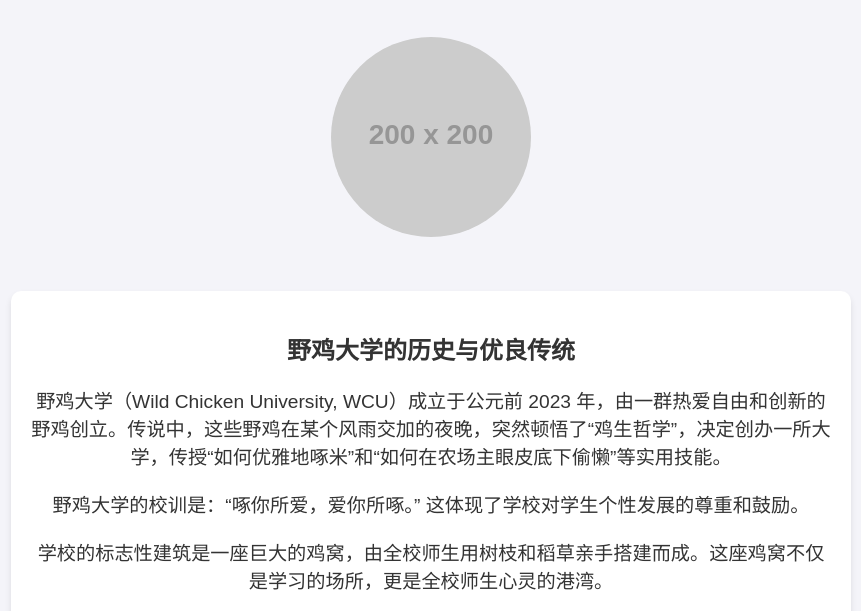
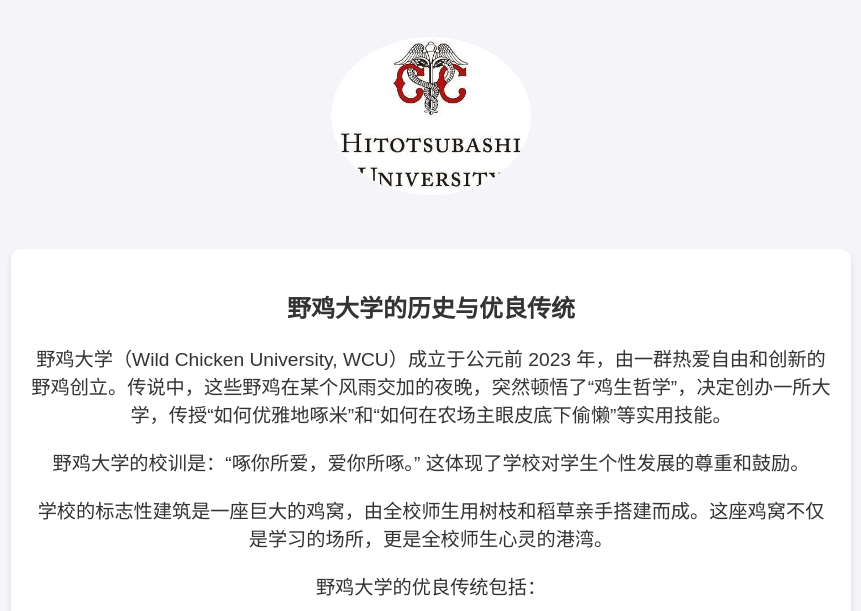
Before and after one commit to king666-666/YeJi_university_Classical-Chinese, a plain HTML site: page index.html in a window 1280 px wide. Shown: the part 168-779 px from the top of the page, without its empty margins (209-1070 px from the left). Drawn offline with Linux system fonts and the light colour scheme; placeholder pictures from the web are drawn by us.

Commit message:
Update index.html

```diff
--- a/index.html
+++ b/index.html
@@ -45,7 +45,7 @@
   <div class="container">
     <h1>欢迎来到野鸡大学</h1>
     <p>全球最自由、最离谱的大学！</p>
-    <img src="https://via.placeholder.com/200" alt="野鸡大学标志">
+    <img src="0.webp" alt="野鸡大学标志">
   </div>
 
   <!-- 野鸡大学历史 -->
```
